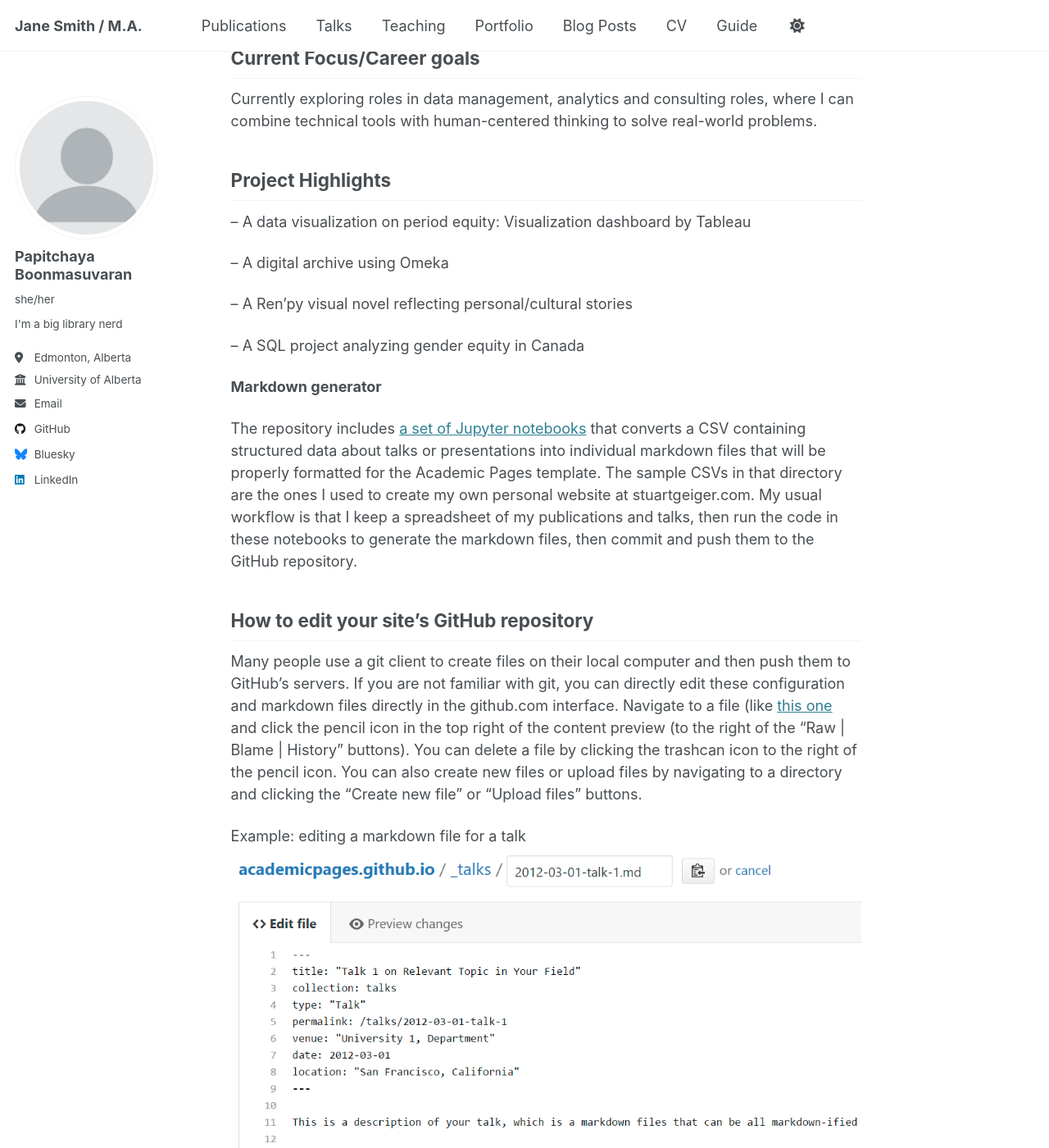
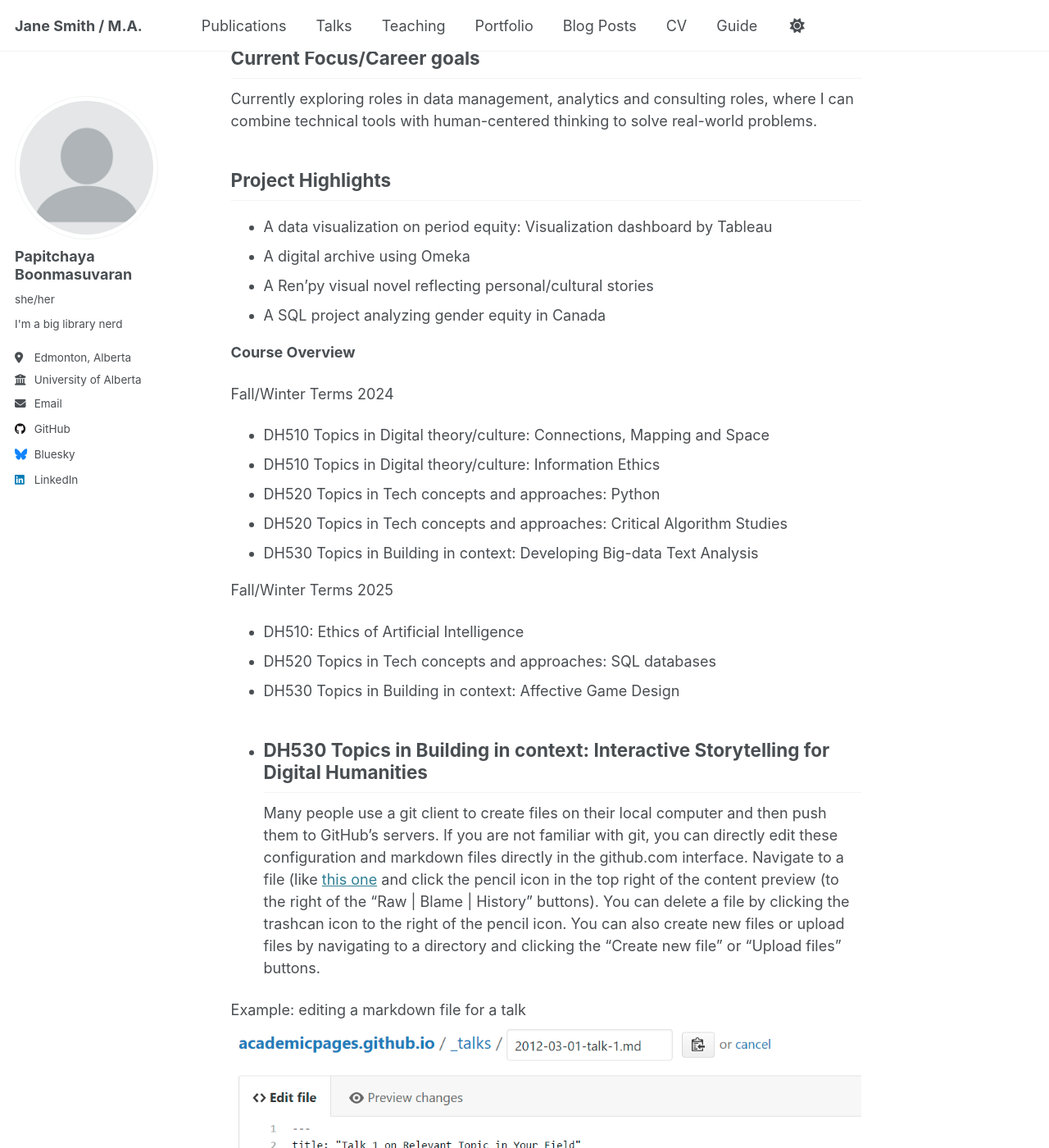
Before and after one commit to 4thpapitch/thedigitalme, a Jekyll site: the page built from _pages/about.md, in a window 1280 px wide and 1400 px high, scrolled down 1334 px. Shown: the whole window at 82% size. Built offline with Jekyll 4.4.1, drawn with Linux system fonts in a browser that asks for light colours.

Commit message:
Update about.md

```diff
--- a/_pages/about.md
+++ b/_pages/about.md
@@ -27,20 +27,25 @@ Currently exploring roles in data management, analytics and consulting roles, wh
 
 Project Highlights
 ------
--- A data visualization on period equity: Visualization dashboard by Tableau
+- A data visualization on period equity: Visualization dashboard by Tableau
+- A digital archive using Omeka
+- A Ren'py visual novel reflecting personal/cultural stories
+- A SQL project analyzing gender equity in Canada
 
--- A digital archive using Omeka
+**Course Overview**
 
--- A Ren'py visual novel reflecting personal/cultural stories
+Fall/Winter Terms 2024
+- DH510 Topics in Digital theory/culture: Connections, Mapping and Space
+- DH510 Topics in Digital theory/culture: Information Ethics
+- DH520 Topics in Tech concepts and approaches: Python
+- DH520 Topics in Tech concepts and approaches: Critical Algorithm Studies
+- DH530 Topics in Building in context: Developing Big-data Text Analysis
 
--- A SQL project analyzing gender equity in Canada
-
-**Markdown generator**
-
-The repository includes [a set of Jupyter notebooks](https://github.com/academicpages/academicpages.github.io/tree/master/markdown_generator
-) that converts a CSV containing structured data about talks or presentations into individual markdown files that will be properly formatted for the Academic Pages template. The sample CSVs in that directory are the ones I used to create my own personal website at stuartgeiger.com. My usual workflow is that I keep a spreadsheet of my publications and talks, then run the code in these notebooks to generate the markdown files, then commit and push them to the GitHub repository.
-
-How to edit your site's GitHub repository
+Fall/Winter Terms 2025
+- DH510: Ethics of Artificial Intelligence
+- DH520 Topics in Tech concepts and approaches: SQL databases
+- DH530 Topics in Building in context: Affective Game Design
+- DH530 Topics in Building in context: Interactive Storytelling for Digital Humanities
 ------
 Many people use a git client to create files on their local computer and then push them to GitHub's servers. If you are not familiar with git, you can directly edit these configuration and markdown files directly in the github.com interface. Navigate to a file (like [this one](https://github.com/academicpages/academicpages.github.io/blob/master/_talks/2012-03-01-talk-1.md) and click the pencil icon in the top right of the content preview (to the right of the "Raw | Blame | History" buttons). You can delete a file by clicking the trashcan icon to the right of the pencil icon. You can also create new files or upload files by navigating to a directory and clicking the "Create new file" or "Upload files" buttons.
 
```
